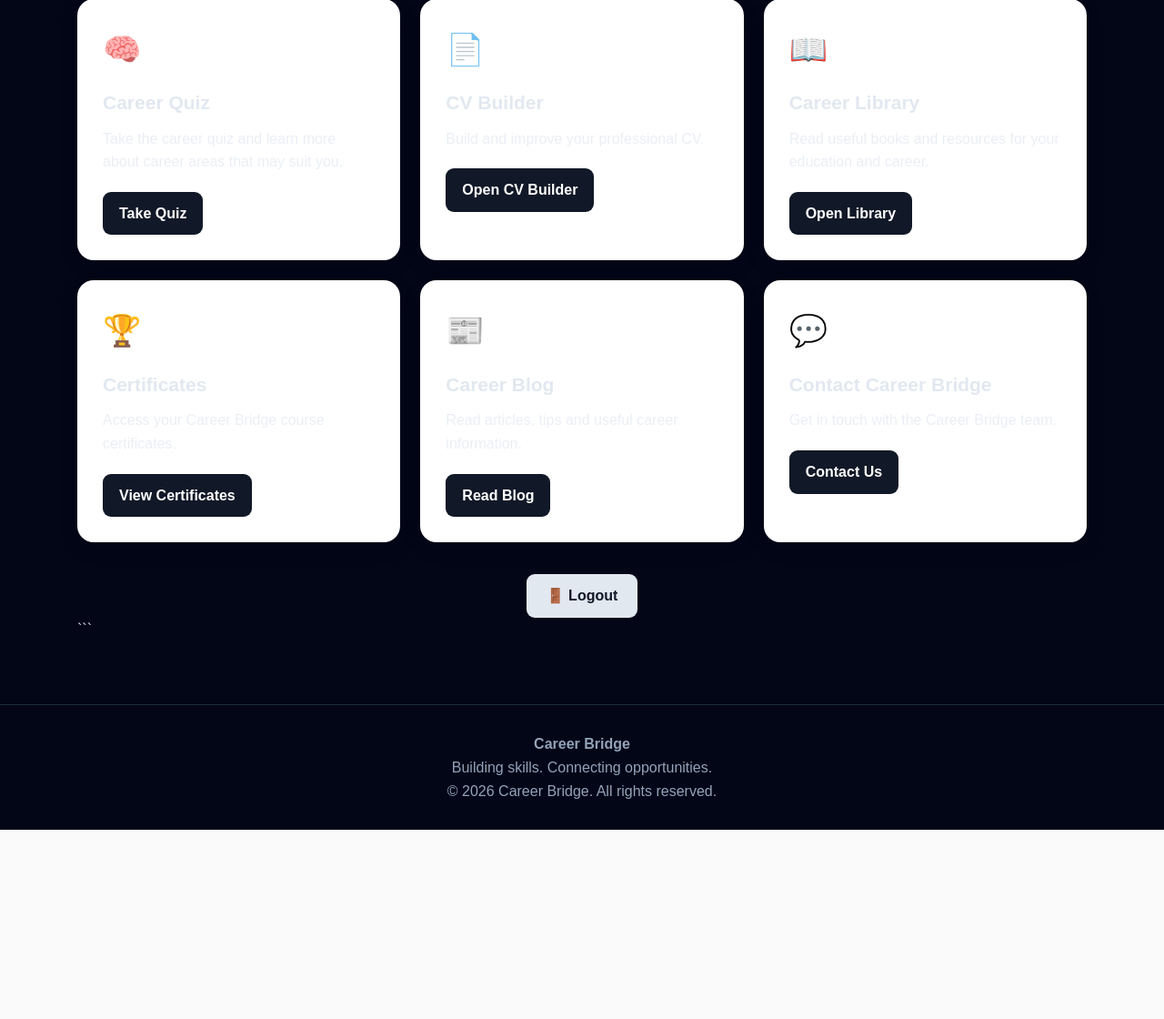
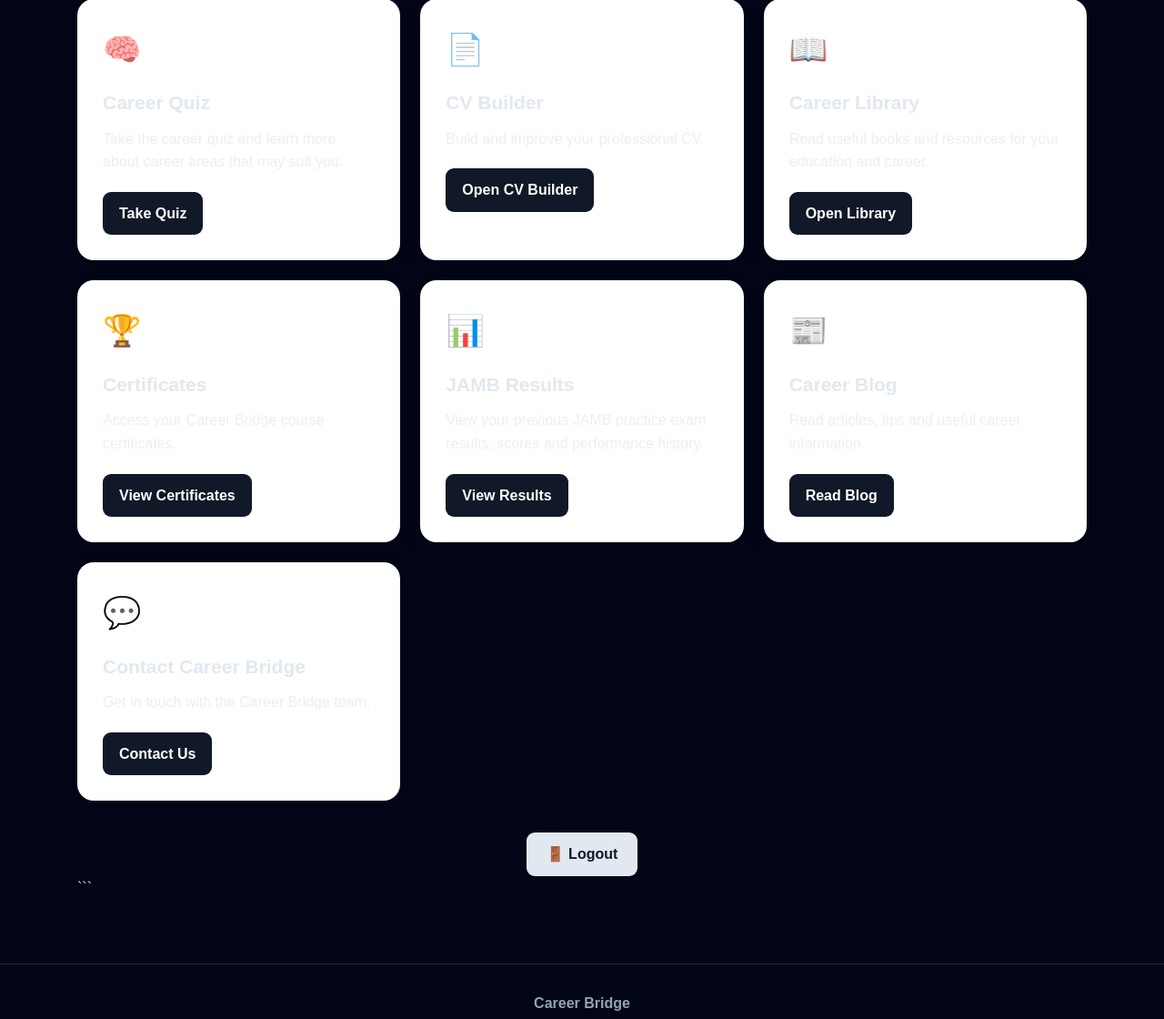
Before and after one commit to maxwellamenah11-byte/career-bridge, a Flask app: page /dashboard in a window 1280 px wide. Shown: the part 990-2110 px from the top of the page at 91% size. Before the commit the page ends 1902 px from the top, so only its background shows below. Run offline with Flask 3, Linux system fonts and the light colour scheme; the visitor is signed in with stand-in values (Sample User, id 1).

Commit message:
Update dashboard.html

```diff
--- a/templates/dashboard.html
+++ b/templates/dashboard.html
@@ -389,6 +389,34 @@
     </div>
 
 
+    <!-- JAMB RESULTS -->
+
+<div class="dashboard-card">
+
+    <div class="dashboard-icon">
+        📊
+    </div>
+
+    <h2>
+        JAMB Results
+    </h2>
+
+    <p>
+        View your previous JAMB practice exam results,
+        scores and performance history.
+    </p>
+
+    <a
+        href="{{ url_for('results') }}"
+        class="dashboard-button"
+    >
+        View Results
+    </a>
+
+</div>
+
+
+
     <!-- BLOG -->
 
     <div class="dashboard-card">
```
